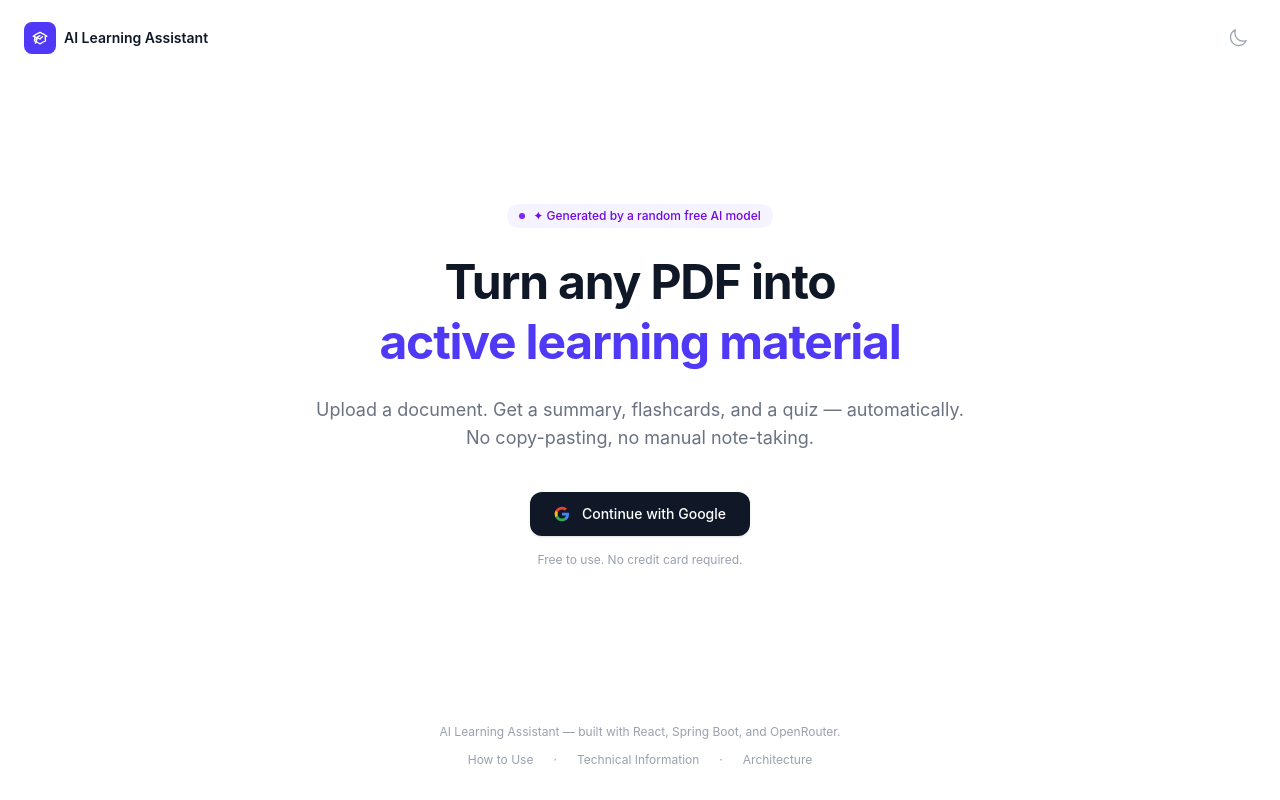
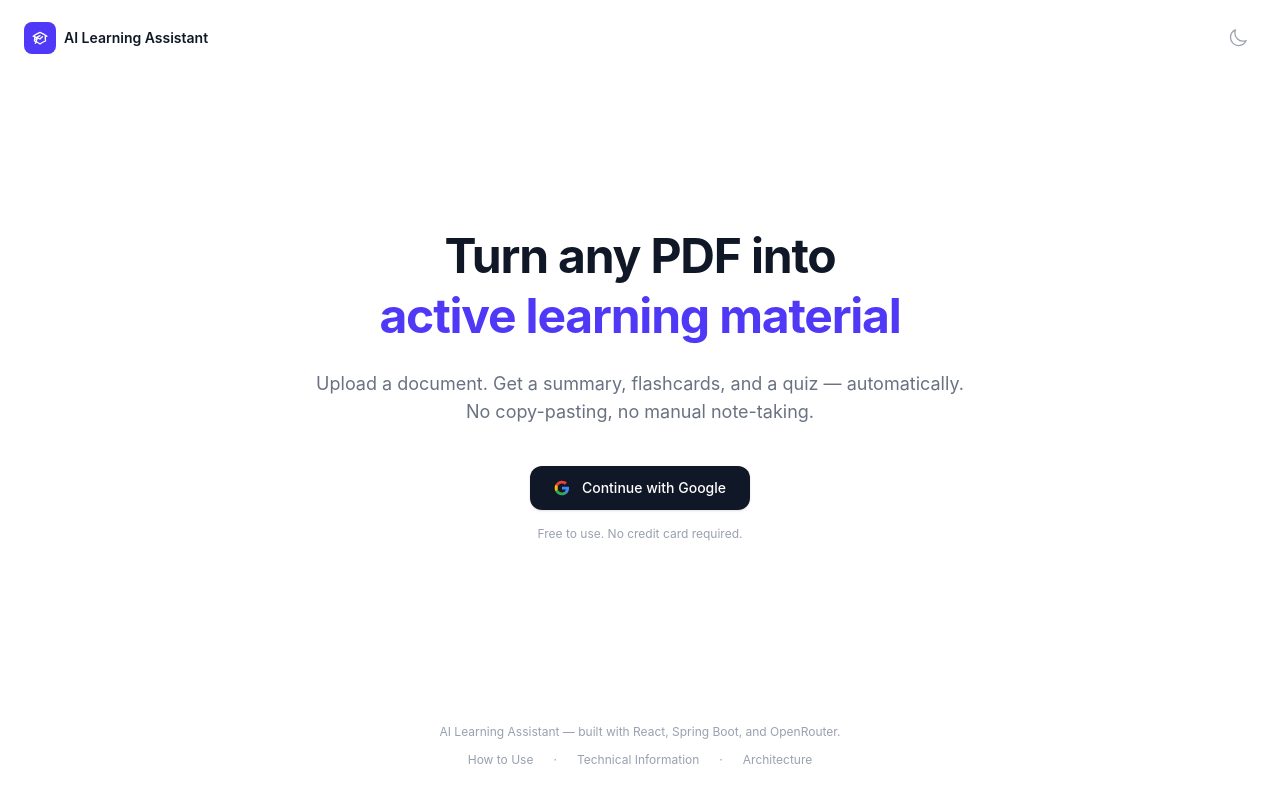
Before and after one commit to ttedgar/AI-Learning-Assistant, a React (Vite) app in the folder frontend/: page / in a window 1280 px wide. Built offline with nearby package versions, Linux system fonts and the light colour scheme; no server answers.

Commit message:
refactor: remove AI banner from LandingPage layout

```diff
--- a/frontend/src/pages/LandingPage.jsx
+++ b/frontend/src/pages/LandingPage.jsx
@@ -54,10 +54,6 @@ export default function LandingPage() {
       {/* Hero */}
       <section className="flex-1 flex items-center justify-center px-6 py-12">
         <div className="max-w-4xl w-full text-center">
-        <div className="inline-flex items-center gap-2 bg-violet-50 dark:bg-violet-950 text-violet-700 dark:text-violet-400 rounded-full px-3 py-1 text-xs font-medium mb-6">
-          <span className="h-1.5 w-1.5 rounded-full bg-violet-600 dark:bg-violet-400" />
-          ✦ Generated by a random free AI model
-        </div>
 
         <h1 className="text-5xl font-bold text-gray-900 dark:text-white tracking-tight leading-tight mb-6">
           Turn any PDF into
```
